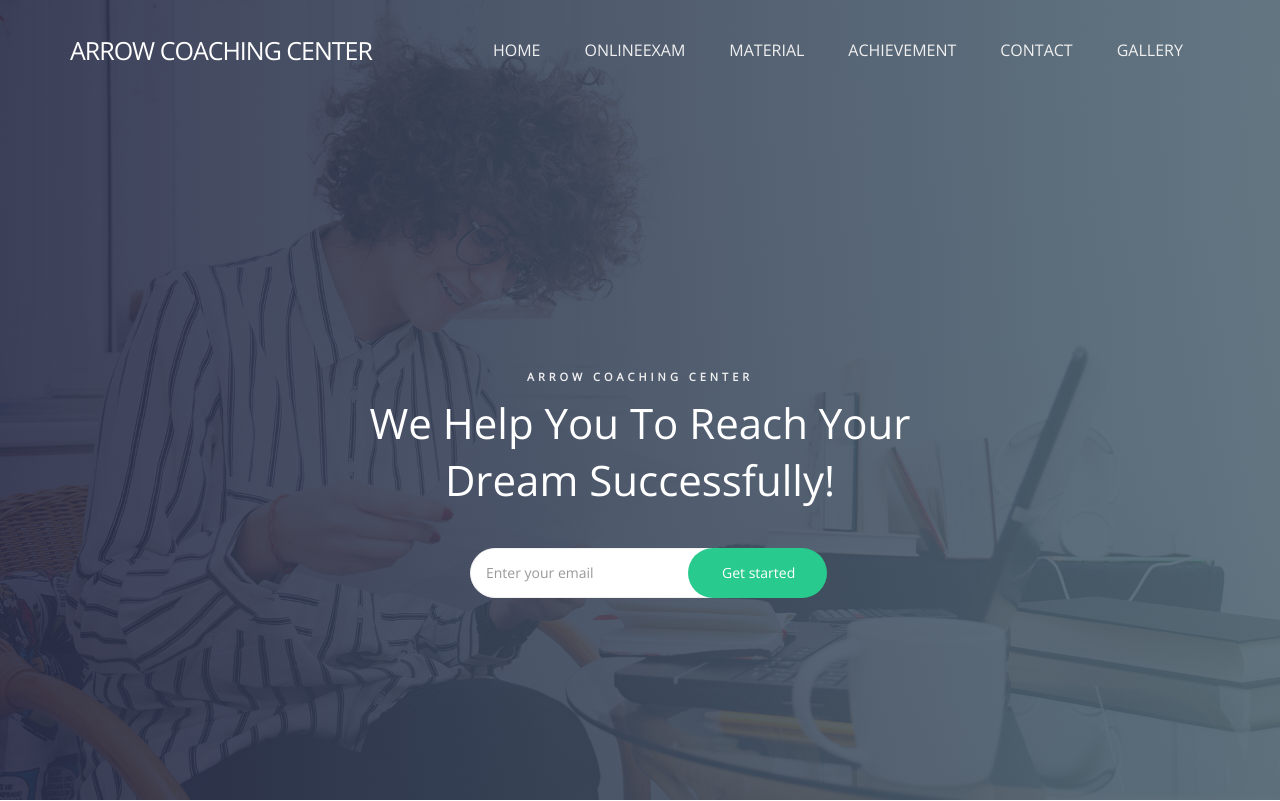
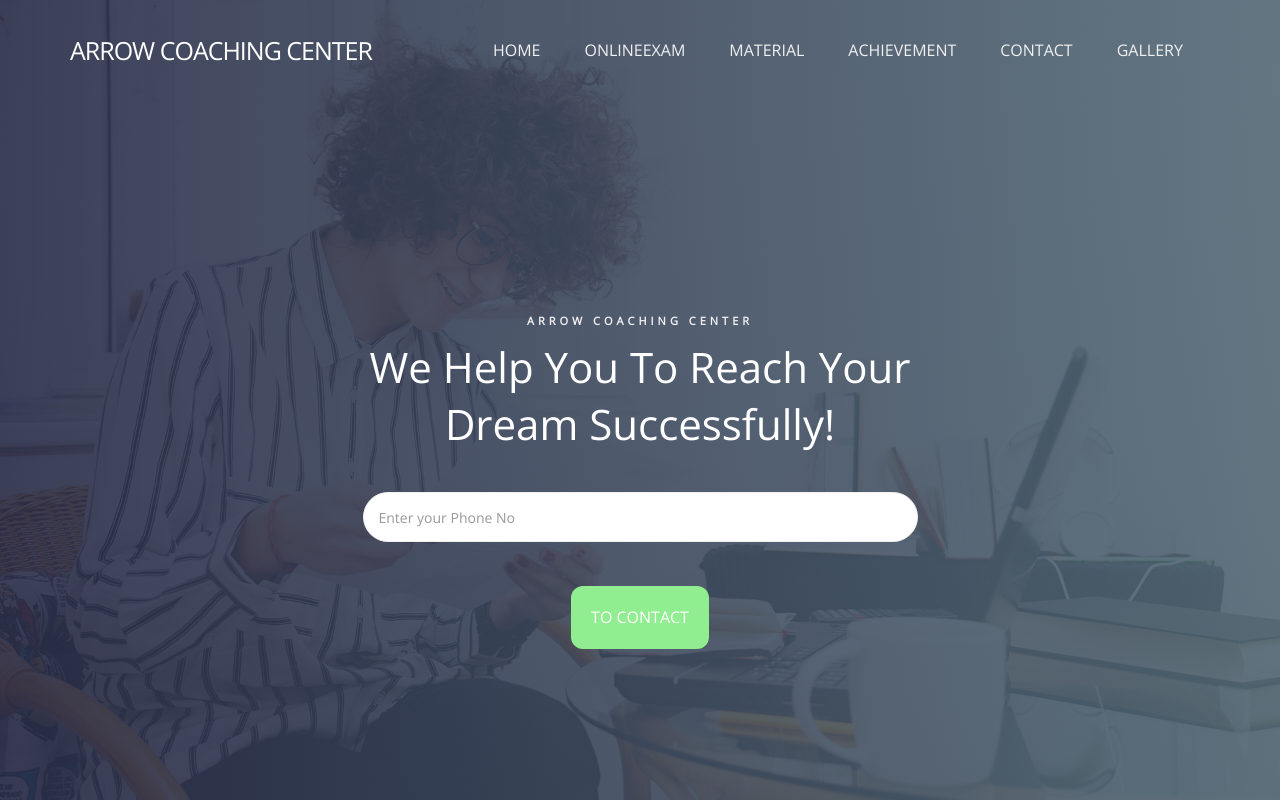
Before and after one commit to ahamedlimras66/arrow, a Flask app: page / in a window 1280 px wide. Shown: the top 801 px of the page. Run offline with Flask 2, Linux system fonts and the light colour scheme; some libraries are stand-ins or nearby versions.

Commit message:
updatedn

```diff
--- a/templates/index.html
+++ b/templates/index.html
@@ -18,8 +18,21 @@
 
      <!-- MAIN CSS -->
      <link rel="stylesheet" href="static/css/tooplate-style.css">
-
-
+	<style>
+	 .button {
+	   background-color: #90EE90; /* Green */
+	   border: none;
+	   color: white;
+	   padding: 20px;
+	   text-align: center;
+	   text-decoration: none;
+	   display: inline-block;
+	   font-size: 16px;
+	   margin: 4px 2px;
+	   cursor: pointer;
+	 }
+	 .button4 {border-radius: 12px;}
+	 </style>
 
 
 </head>
@@ -60,6 +73,8 @@
                          <li><a href="/contact" class="smoothScroll">CONTACT</a></li>
                          <li><a href="/gal" class="smoothScroll">GALLERY</a></li>
                     </ul>
+                    <div class="col-md-6 col-sm-6">
+
                     <ul class="nav navbar-nav navbar-right">
 
                     </ul>
@@ -80,8 +95,12 @@
                               <h3>ARROW COACHING CENTER</h3>
                               <h1>We Help You To Reach Your Dream Successfully!</h1>
                               <form action="" method="get" class="online-form">
-                                   <input type="email" name="email" class="form-control" placeholder="Enter your email" required="">
-                                   <button type="submit" class="form-control">Get started</button>
+                                   <input type="phonenumber" name="number" class="form-control" placeholder="Enter your Phone No" required="">
+								   <br>
+
+								   	   <br>
+									   	   <br>
+                                  <center> <a href="tel:+917418106905" class="button button4">TO CONTACT</a></center>
                               </form>
                          </div>
                     </div>
```
